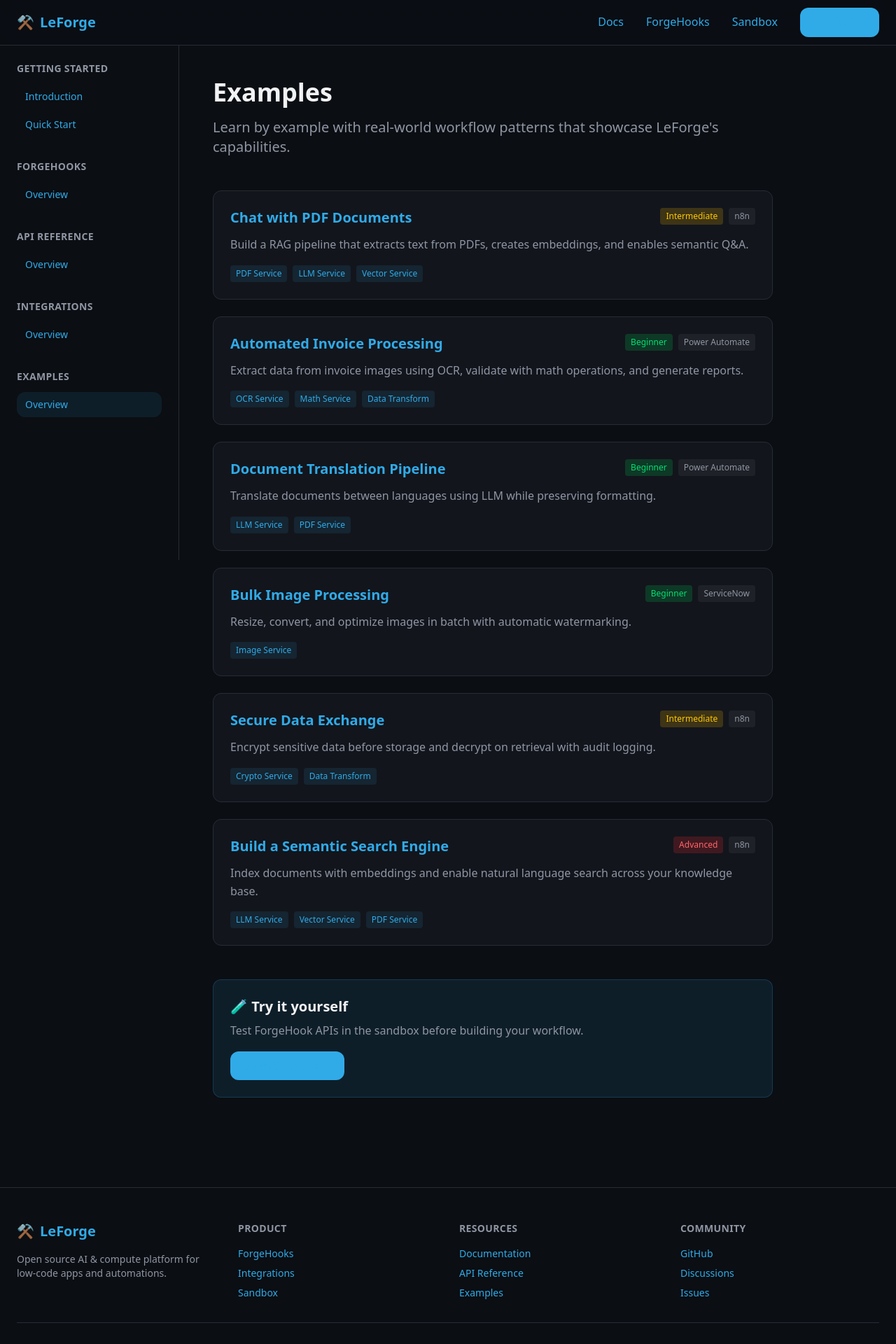
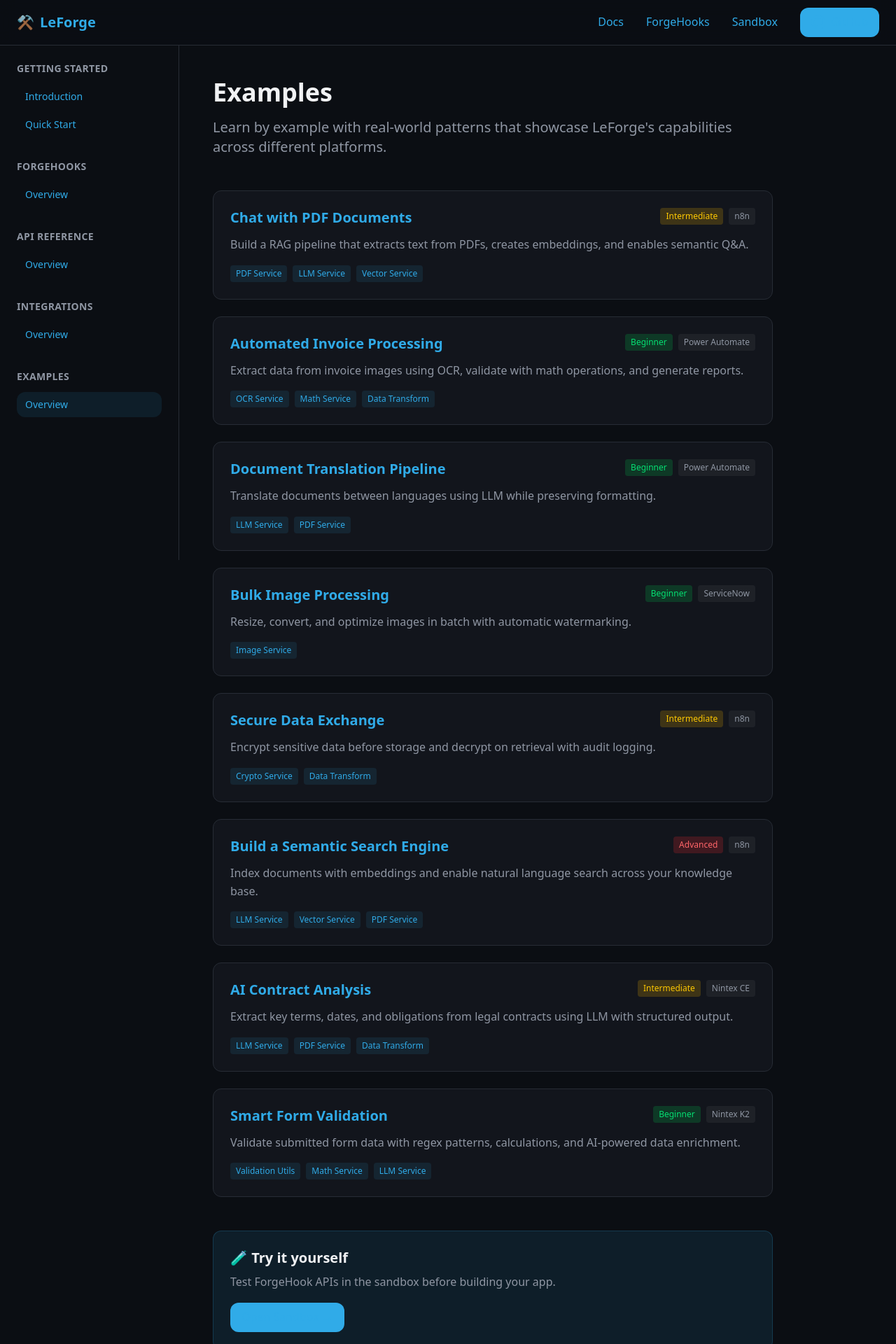
Before and after one commit to LeForgeio/website, a Next.js app: page /docs/examples in a window 1280 px wide. Shown: the top 1920 px of the page at 70% size. Built offline with nearby package versions, Linux system fonts and the light colour scheme.

Commit message:
Add Nintex CE and K2 examples

```diff
--- a/src/app/docs/examples/page.tsx
+++ b/src/app/docs/examples/page.tsx
@@ -60,6 +60,24 @@ const examples = [
     platform: "n8n",
     href: "/docs/examples/semantic-search",
   },
+  {
+    id: "contract-analysis",
+    title: "AI Contract Analysis",
+    description: "Extract key terms, dates, and obligations from legal contracts using LLM with structured output.",
+    difficulty: "Intermediate",
+    forgehooks: ["LLM Service", "PDF Service", "Data Transform"],
+    platform: "Nintex CE",
+    href: "/docs/examples/contract-analysis",
+  },
+  {
+    id: "form-validation",
+    title: "Smart Form Validation",
+    description: "Validate submitted form data with regex patterns, calculations, and AI-powered data enrichment.",
+    difficulty: "Beginner",
+    forgehooks: ["Validation Utils", "Math Service", "LLM Service"],
+    platform: "Nintex K2",
+    href: "/docs/examples/form-validation",
+  },
 ];
 
 const difficultyColors: Record<string, string> = {
@@ -73,8 +91,8 @@ export default function ExamplesPage() {
     <div>
       <h1 className="text-4xl font-bold mb-4">Examples</h1>
       <p className="text-xl text-muted mb-12">
-        Learn by example with real-world workflow patterns that showcase
-        LeForge&apos;s capabilities.
+        Learn by example with real-world patterns that showcase
+        LeForge&apos;s capabilities across different platforms.
       </p>
 
       <div className="space-y-6">
@@ -115,7 +133,7 @@ export default function ExamplesPage() {
       <div className="mt-12 p-6 bg-primary/10 border border-primary/20 rounded-xl">
         <h2 className="text-xl font-semibold mb-2">🧪 Try it yourself</h2>
         <p className="text-muted mb-4">
-          Test ForgeHook APIs in the sandbox before building your workflow.
+          Test ForgeHook APIs in the sandbox before building your app.
         </p>
         <Link
           href="/sandbox"
```
